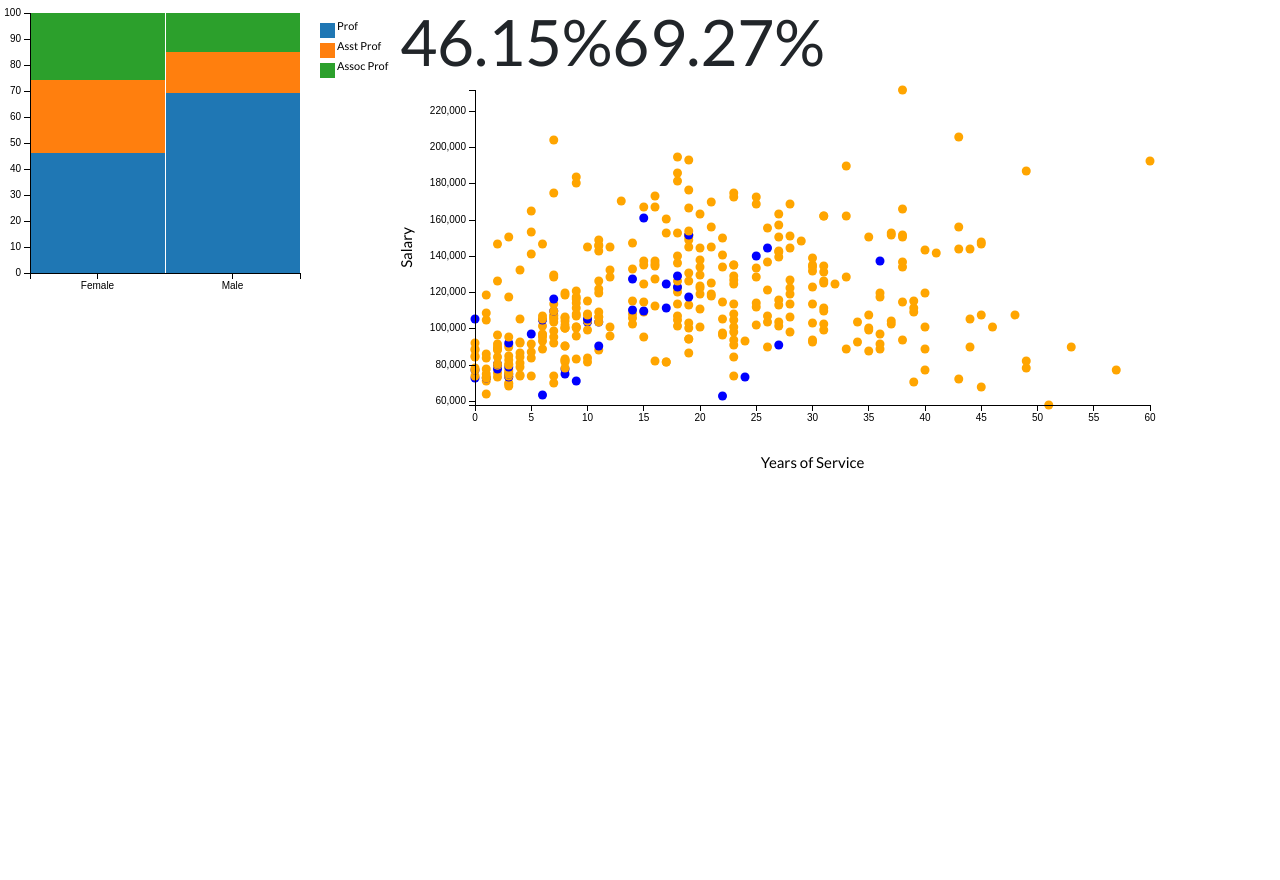
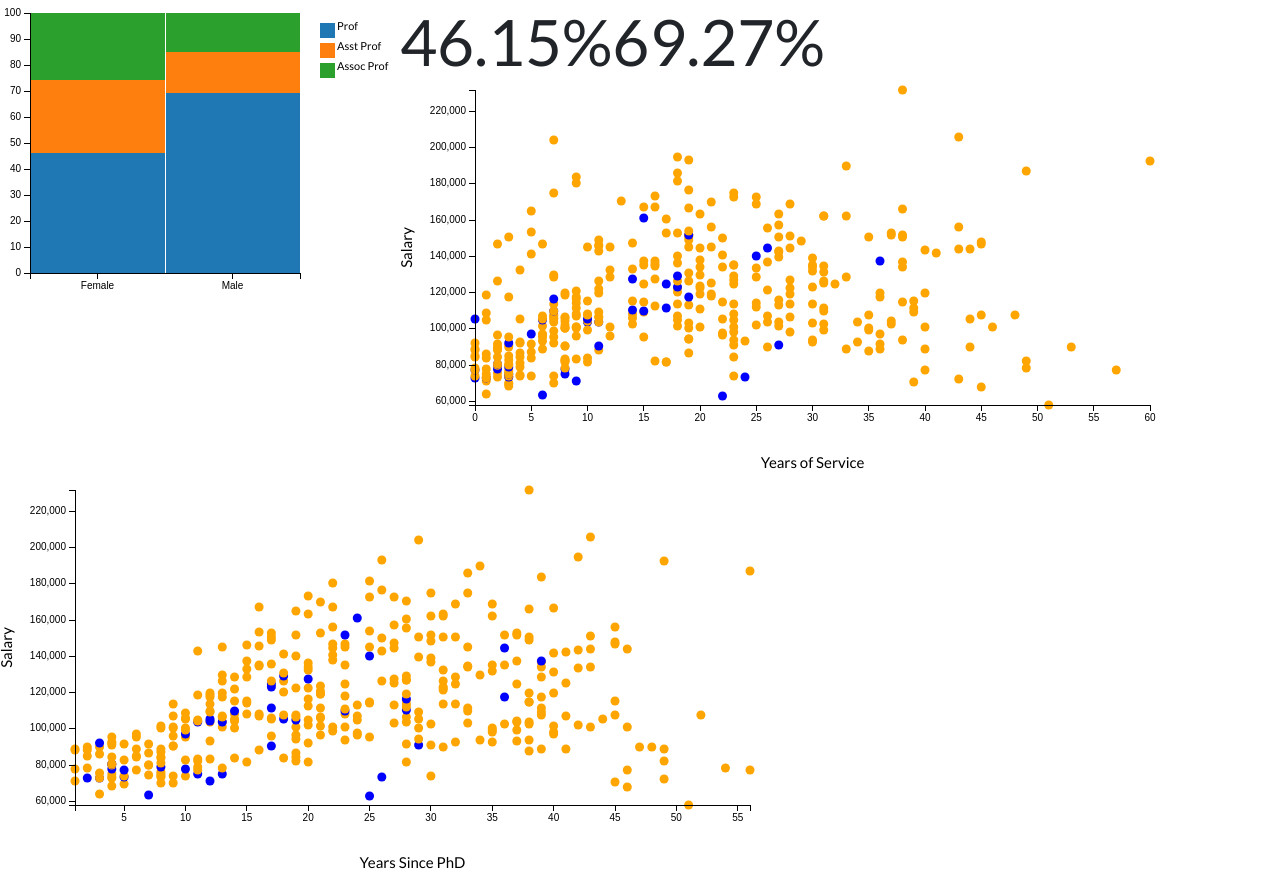
Before and after one commit to Sarani1612/data-visualization-mini-project, a plain HTML site: page index.html in a window 1280 px wide. Shown: the part 363-1243 px from the top of the page. Before the commit the page ends 843 px from the top, so only its background shows below. Drawn offline with Linux system fonts and the light colour scheme.

Commit message:
added scatterplot for phd to salary correlation

```diff
--- a/index.html
+++ b/index.html
@@ -28,5 +28,6 @@
 <div class="number-box" id="percent-of-men-professors"></div>
 
 <div id="service-salary"></div>
+<div id="phd-salary"></div>
 
 </html>
--- a/static/js/graph.js
+++ b/static/js/graph.js
@@ -8,6 +8,7 @@ function makeGraphs(error, salaryData) {
     salaryData.forEach(function(d) {
         d.salary = parseInt(d.salary);
         d.yrs_service = parseInt(d["yrs.service"]);
+        d.yrs_since_phd = parseInt(d["yrs.since.phd"]);
     });
 
     show_discipline_selector(ndx);
@@ -20,6 +21,7 @@ function makeGraphs(error, salaryData) {
     show_rank_distribution(ndx);
 
     show_service_to_salary_correlation(ndx);
+    show_phd_to_salary_correlation(ndx);
 
     dc.renderAll();
 }
@@ -56,7 +58,7 @@ function show_percent_that_are_professors(ndx, gender, element) {
         },
 
         function() {
-            return {count: 0, are_prof: 0};
+            return { count: 0, are_prof: 0 };
         }
     );
 
@@ -65,7 +67,8 @@ function show_percent_that_are_professors(ndx, gender, element) {
         .valueAccessor(function(d) {
             if (d.count == 0) {
                 return 0;
-            } else {
+            }
+            else {
                 return (d.are_prof / d.count);
             }
         })
@@ -176,16 +179,17 @@ function show_rank_distribution(ndx) {
         .stack(asstProfByGender, "Asst Prof")
         .stack(assocProfByGender, "Assoc Prof")
         .valueAccessor(function(d) {
-            if(d.value.total > 0) {
+            if (d.value.total > 0) {
                 return (d.value.match / d.value.total) * 100;
-            } else {
+            }
+            else {
                 return 0;
             }
         })
         .x(d3.scale.ordinal())
         .xUnits(dc.units.ordinal)
         .legend(dc.legend().x(320).y(20).itemHeight(15).gap(5))
-        .margins({top: 10, right: 100, bottom: 30, left: 30});
+        .margins({ top: 10, right: 100, bottom: 30, left: 30 });
 }
 
 function show_service_to_salary_correlation(ndx) {
@@ -222,5 +226,43 @@ function show_service_to_salary_correlation(ndx) {
         .colors(genderColors)
         .dimension(experienceDim)
         .group(experienceSalaryGroup)
-        .margins({top: 10, right: 50, bottom: 75, left: 75});
+        .margins({ top: 10, right: 50, bottom: 75, left: 75 });
 }
+
+function show_phd_to_salary_correlation(ndx) {
+
+    var genderColors = d3.scale.ordinal()
+        .domain(["Female", "Male"])
+        .range(["blue", "orange"])
+
+    var pDim = ndx.dimension(dc.pluck("yrs_since_phd"));
+    var phdDim = ndx.dimension(function(d) {
+        return [d.yrs_since_phd, d.salary, d.rank, d.sex];
+    });
+
+    var phdSalaryGroup = phdDim.group();
+
+    var minPhd = pDim.bottom(1)[0].yrs_since_phd;
+    var maxPhd = pDim.top(1)[0].yrs_since_phd;
+
+    dc.scatterPlot("#phd-salary")
+        .width(800)
+        .height(400)
+        .x(d3.scale.linear().domain([minPhd, maxPhd]))
+        .brushOn(false)
+        .symbolSize(8)
+        .clipPadding(10)
+        .yAxisLabel("Salary")
+        .xAxisLabel("Years Since PhD")
+        .title(function(d) {
+            return d.key[2] + " earned " + d.key[1];
+        })
+        .colorAccessor(function(d) {
+            return d.key[3];
+        })
+        .colors(genderColors)
+        .dimension(phdDim)
+        .group(phdSalaryGroup)
+        .margins({ top: 10, right: 50, bottom: 75, left: 75 });
+
+}
```
